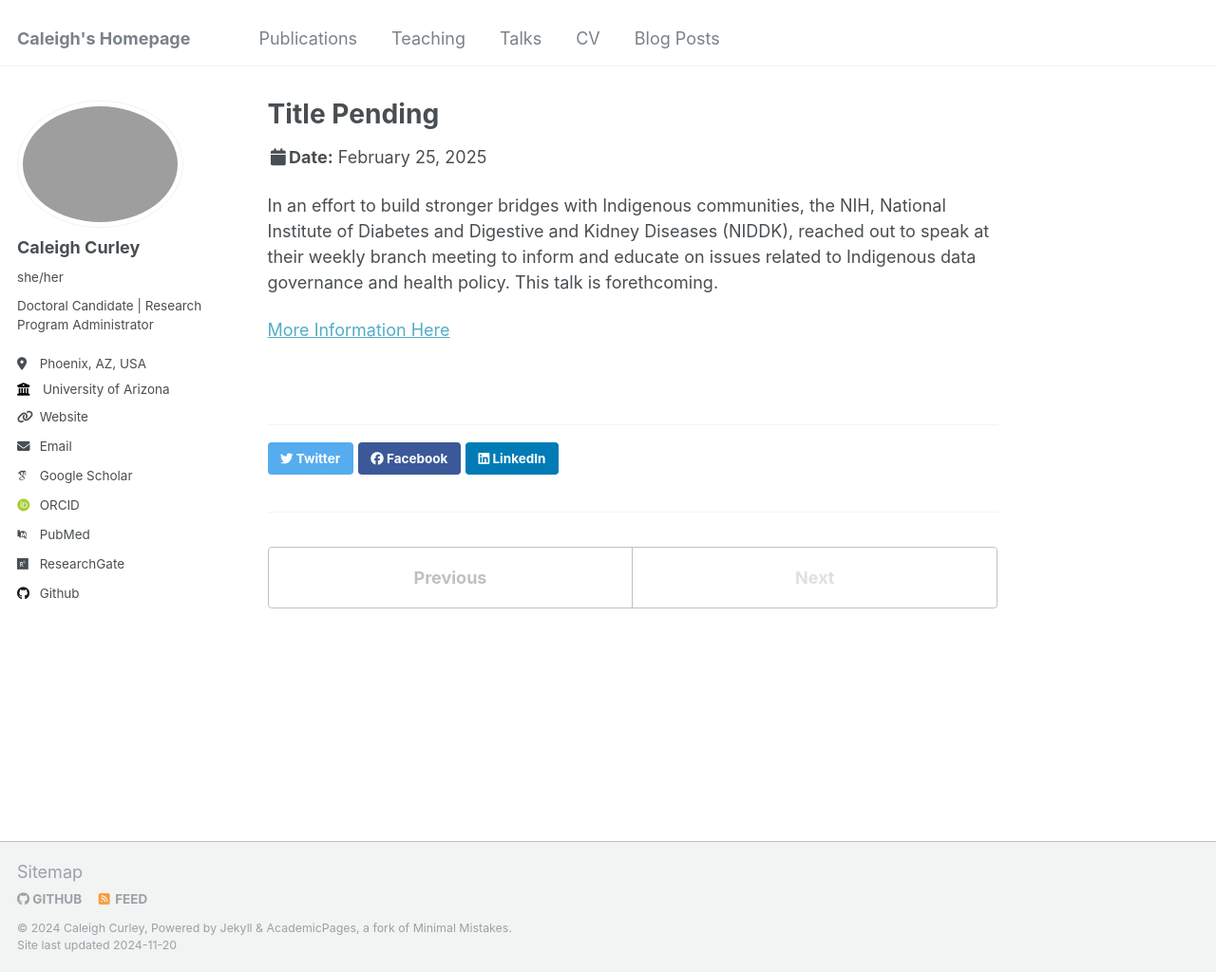
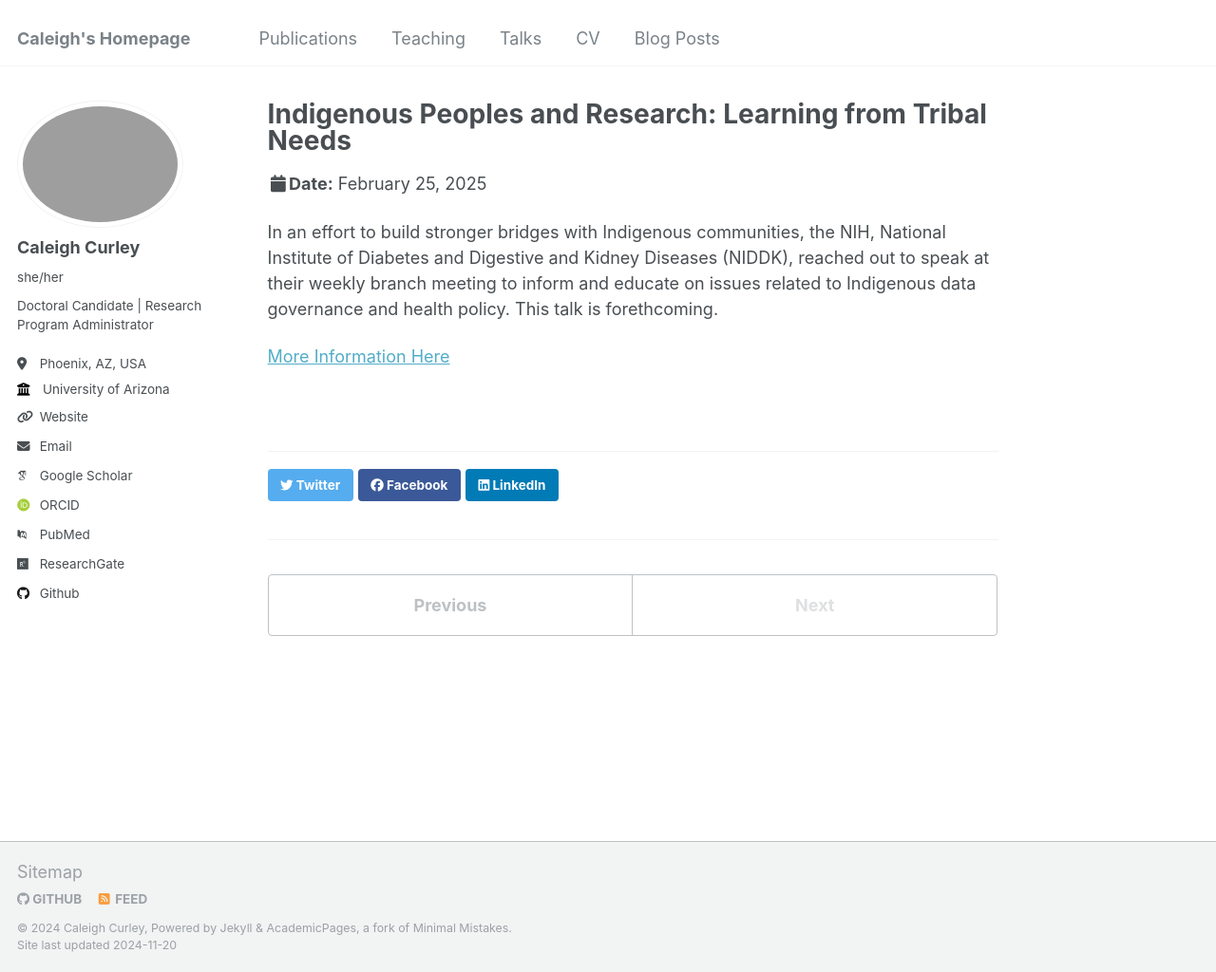
Before and after one commit to caleighcurley/Caleigh-Curley, a Jekyll site: the page built from _talks/2014-03-01-talk-3.md, in a window 1280 px wide and 1024 px high. Shown: the whole window at 95% size. Built offline with Jekyll 4.4.1, drawn with Linux system fonts in a browser that asks for light colours; some web fonts are replaced.

Commit message:
Update 2014-03-01-talk-3.md

```diff
--- a/_talks/2014-03-01-talk-3.md
+++ b/_talks/2014-03-01-talk-3.md
@@ -1,5 +1,5 @@
 ---
-title: "Title Pending"
+title: "Indigenous Peoples and Research: Learning from Tribal Needs"
 collection: talks
 type: "talk"
 permalink: /talks/2014-03-01-talk-3
```
